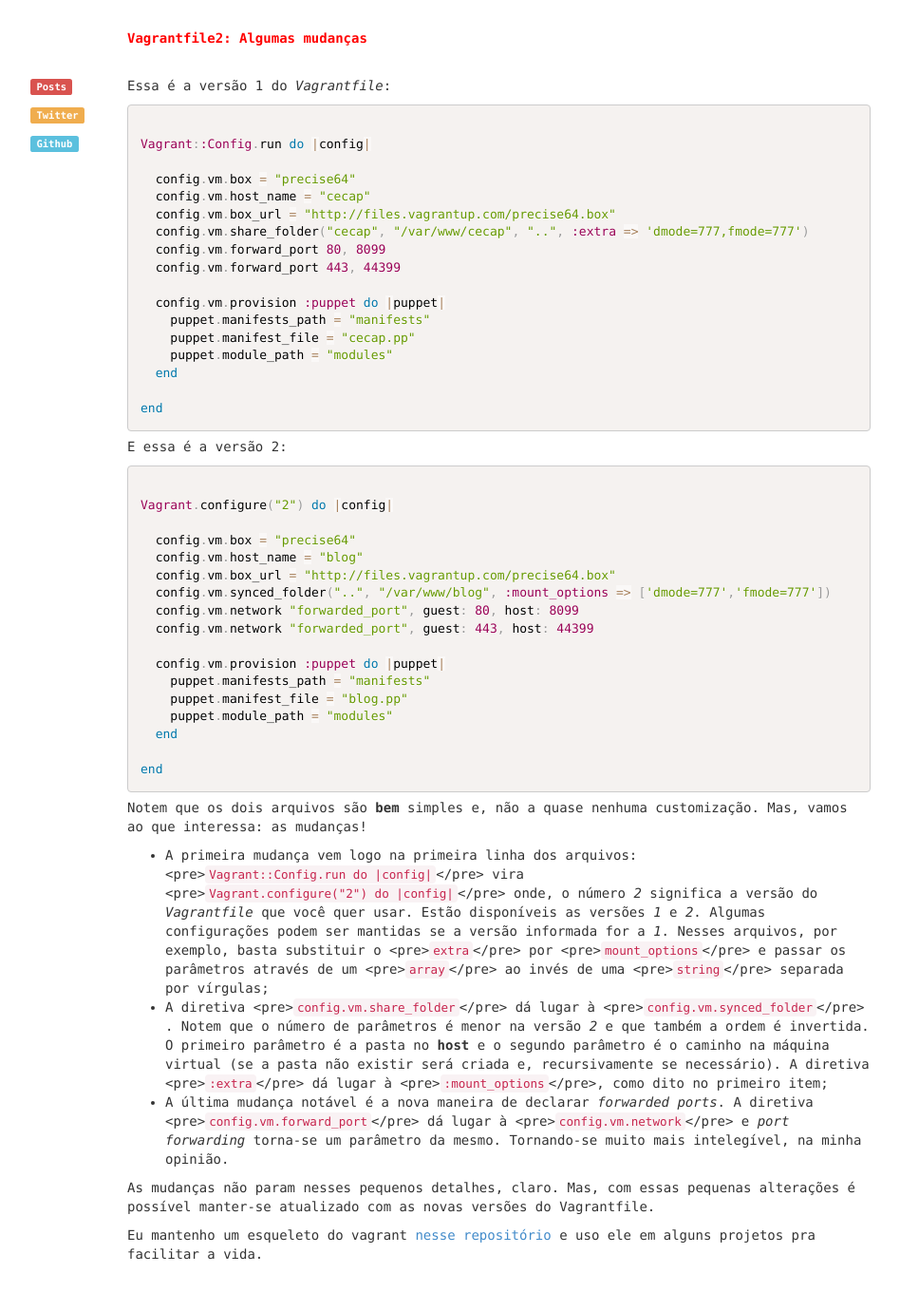
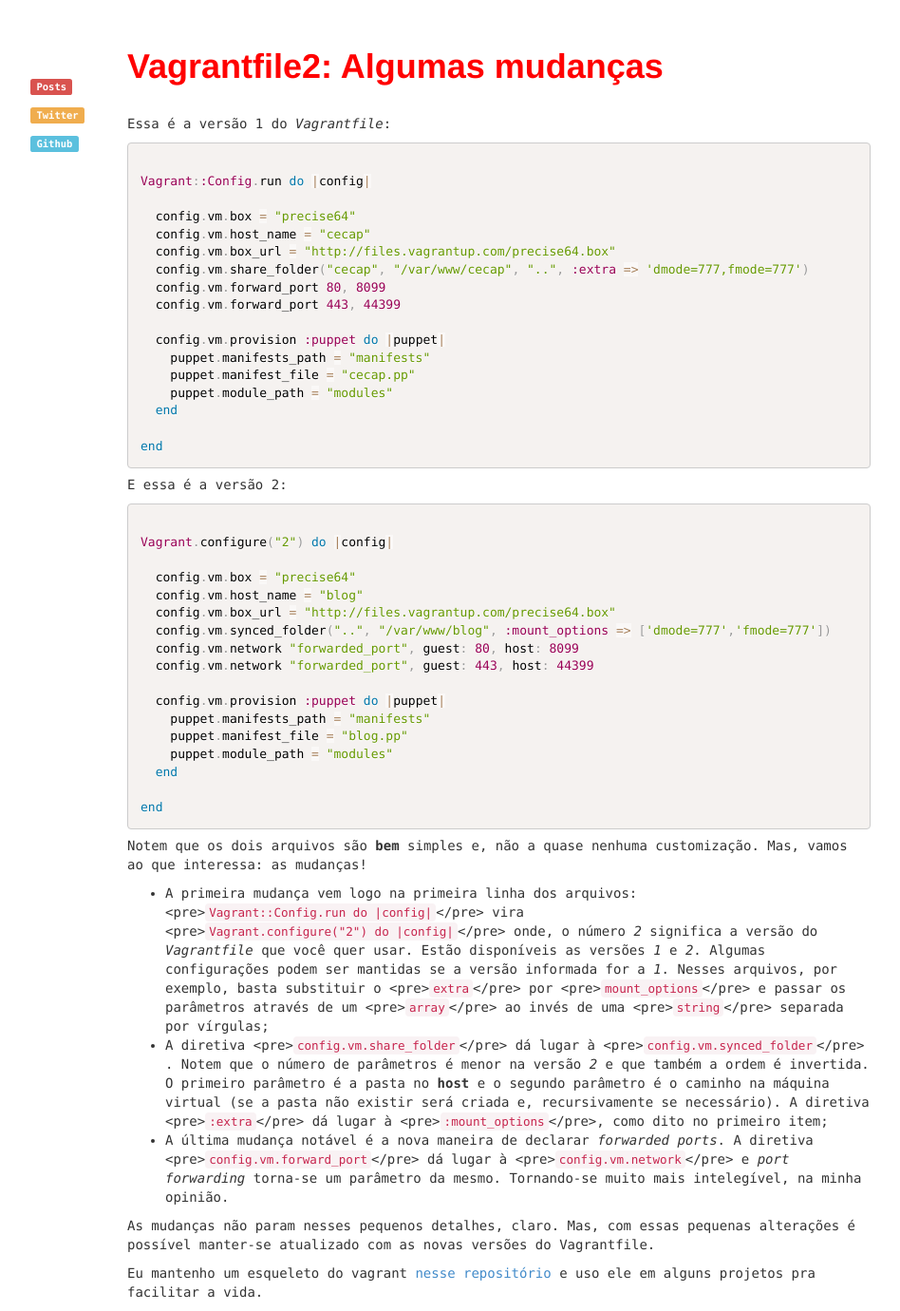
Before and after one commit to nelsonsar/nelsonsar.github.io, a Jekyll site: the page built from _posts/2013-10-12-Vagrantfile2-algumas-mudancas.md, in a window 1280 px wide. Shown: the whole page at 95% size, without its empty margins (216-1164 px from the left). Built offline with Jekyll 4.4.1, drawn with Linux system fonts in a browser that asks for light colours; before the commit the page ends 1340 px from its top, so only the background shows below that.

Commit message:
h1 for post title

```diff
--- a/_layouts/default.html
+++ b/_layouts/default.html
@@ -18,7 +18,7 @@
                 {% include sidebar.html %}
             </div>
             <div class="col-md-8">
-                <div class="post_title">{{ page.title }}</div>
+                <h1 class="post_title">{{ page.title }}</h1>
                 {{ content }}
             </div>
         </div>
```
